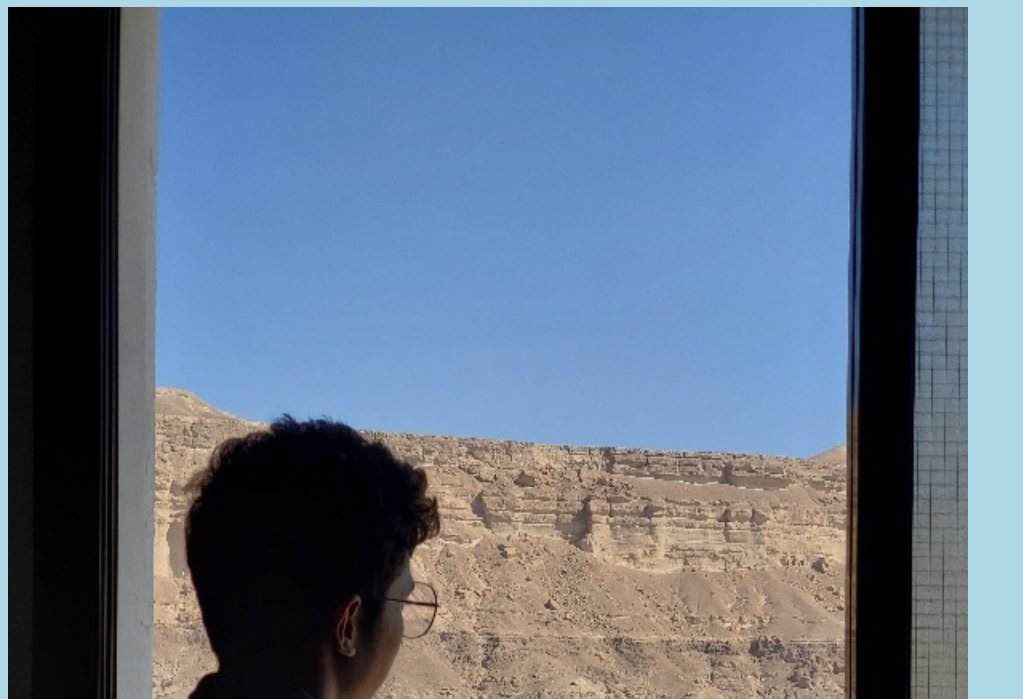
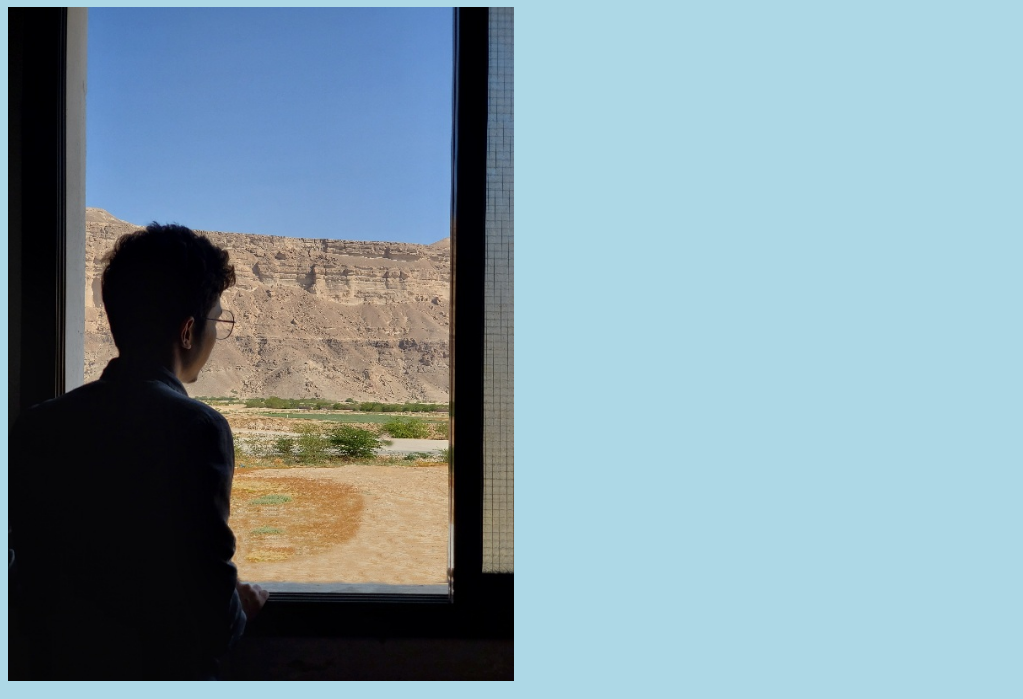
Before and after one commit to aboodk26/aboodk26.github.io, a plain HTML site: page index.html in a window 1280 px wide. Shown: the part 73-772 px from the top of the page, without its empty margins (0-1023 px from the left). Drawn offline with Linux system fonts and the light colour scheme.

Commit message:
Update index.html

```diff
--- a/index.html
+++ b/index.html
@@ -7,7 +7,7 @@
 <body>
 <h1>1- Abdullah Abdulaziz Alkathiri(28)</h1>
 <div>
-  <img src="myphoto.JPG" alt="Hello world"style="width:100%;max-width:960px">
+  <img src="myphoto.JPG" alt="Hello world"style="width:40%;max-width:960px">
 </div>
 <h2> information security </h2>
 </body>
```
